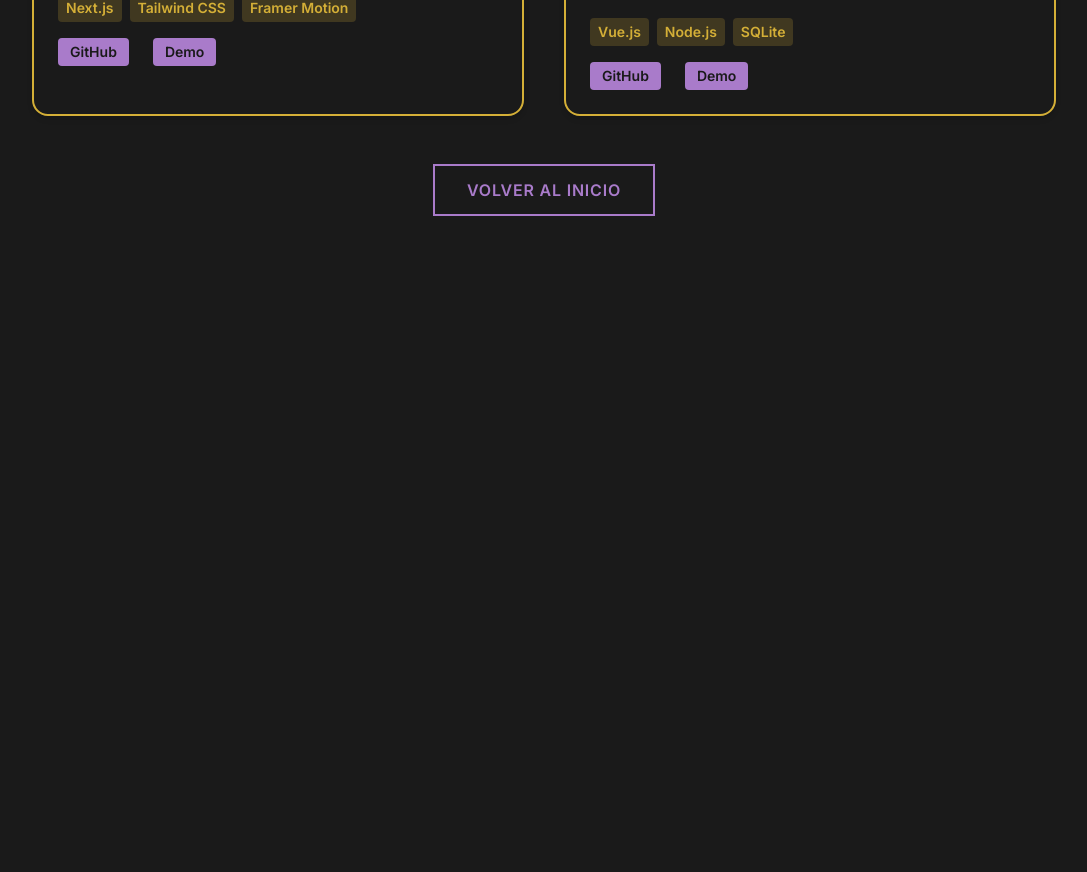
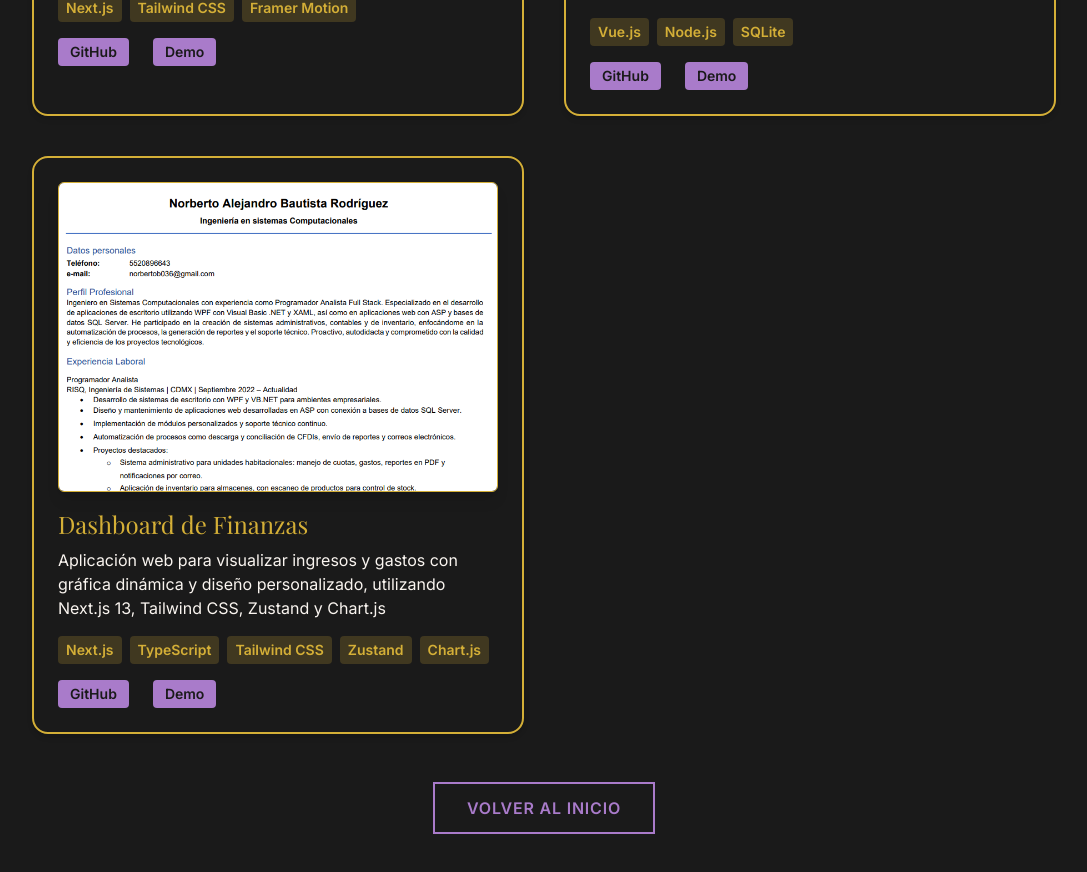
Before and after one commit to Wulises/Portafolio-Web-HxW, a Next.js app: page /projects in a window 1280 px wide. Shown: the part 620-1492 px from the top of the page, without its empty margins (96-1183 px from the left). Before the commit the page ends 884 px from the top, so only its background shows below. Built offline with nearby package versions, Linux system fonts and the light colour scheme; a web font is replaced by a local one.

Commit message:
Integración a un nuevo proyecto personal-finance-tracker-wxm

```diff
--- a/src/app/components/AboutContent.tsx.tsx
+++ b/src/app/components/AboutContent.tsx.tsx
@@ -1,8 +1,7 @@
-'use client';
+'use client'
 
 import { motion } from 'framer-motion'
 import Link from 'next/link'
-
 
 export default function AboutContent() {
   return (
@@ -25,8 +24,9 @@ export default function AboutContent() {
       >
         Soy Ulises, desarrollador full stack con un enfoque en frontend.
         Me apasiona crear experiencias elegantes, intuitivas y visualmente atractivas.
-        Amo el arte digital, la programación. Trabajo con tecnologías modernas como
-        <span className="text-royalGold font-semibold"> React, Next.js, Tailwind, SQL, Vue.js</span> y más.
+        Amo el arte digital, la programación, y juegos como <strong>Persona 5 Royal</strong>,
+        que me han inspirado a nunca rendirme. Trabajo con tecnologías modernas como
+        <span className="text-royalGold font-semibold"> React, Next.js, Tailwind, SQL</span> y más.
       </motion.p>
 
       <motion.p
--- a/src/app/skills/page.tsx
+++ b/src/app/skills/page.tsx
@@ -1,7 +1,6 @@
 'use client'
 
-import Image from 'next/image'
-import Link from 'next/link'
+import Link from 'next/image'
 import { motion } from 'framer-motion'
 
 const skillsHaru = [
@@ -37,7 +36,7 @@ export default function skillsPersona() {
                     initial={{ opacity: 0, y: -20 }}
                     animate={{ opacity: 1, y: 0 }}
                     transition={{ duration: 0.6 }}
-                    className="text-4xl md:text-5xl font-display text-haruPurple drop-shadow-md"
+                    className="text-4xl md:text-5xl font-display text-haruPurple"
                 >
                     Mis Habilidades Técnicas
                 </motion.h2>
@@ -46,7 +45,7 @@ export default function skillsPersona() {
                     initial={{ opacity: 0 }}
                     animate={{ opacity: 1 }}
                     transition={{ delay: 0.3, duration: 0.6 }}
-                    className="text-lg text-person font-body max-w-2xl mx-auto"
+                    className="text-lg text-creamWhite font-body max-w-2xl mx-auto"
                 >
                     Estas son las tecnologías con las que he trabajado y aprendido durante mi camino como desarrollador. ¡Cada una representa un paso en mi historia!
                 </motion.p>
@@ -61,7 +60,7 @@ export default function skillsPersona() {
                             transition={{ delay: 0.1 * index, duration: 0.5 }}
                             className="bg-darkBlack border-2 border-haruPurple rounded-xl p-4 shadow-[0_0_12px_#F2B5D4] flex flex-col items-center"
                         >
-                            <Image
+                            <Link
                                 src={skill.icon}
                                 alt={skill.name}
                                 width={50}
@@ -76,12 +75,12 @@ export default function skillsPersona() {
 
             </div>
 
-            <Link
+            <a
                 href="/"
                 className="inline-block mt-8 px-6 py-2 border-2 border-royalGold text-royalGold hover:bg-royalGold hover:text-darkBlack transition-colors duration-300 font-semibold uppercase tracking-wider"
             >
                 Volver al Inicio
-            </Link>
+            </a>
 
         </main>
 
--- a/src/data/projects.ts
+++ b/src/data/projects.ts
@@ -1,13 +1,17 @@
+import { title } from "process";
+
 export const projects = [
+
   {
     title: "Portafolio Personal",
     description:
       "Portafolio con Next.js 13, Tailwind CSS, Framer Motion y un diseño elegante inspirado en Haru de Persona 5 Royal.",
     image: "/images/Haru.jpg", // Guarda la imagen en public/proyectos/
     techs: ["Next.js", "Tailwind CSS", "Framer Motion"],
-    github: "https://github.com/tuusuario/portafolio", // cámbialo por el real
-    demo: "/", // o el link del deploy
+    github: "https://github.com/Wulises/Portafolio-Web-HxW", // cámbialo por el real
+    demo: "https://portafolio-web-hxw.vercel.app/", // o el link del deploy
   },
+
   {
     title: "Proyecto con Vue.js y Node",
     description:
@@ -17,4 +21,14 @@ export const projects = [
     github: "#", // si no tienes link, déjalo así
     demo: "#",
   },
-];
+
+  {
+    title: 'Dashboard de Finanzas',
+    description: 'Aplicación web para visualizar ingresos y gastos con gráfica dinámica y diseño personalizado, utilizando Next.js 13, Tailwind CSS, Zustand y Chart.js',
+    image: '/images/Norbert.png',
+    techs: ['Next.js', 'TypeScript','Tailwind CSS', 'Zustand', 'Chart.js'],
+    github: 'https://github.com/Wulises/Personal-Finance-Tracker-WXM',
+    demo: 'https://personal-finance-tracker-wxm.vercel.app/'
+  },
+
+]
```
Also changed, not shown: public/images/Maki.jpg (added), public/images/Norbert.png (added).
